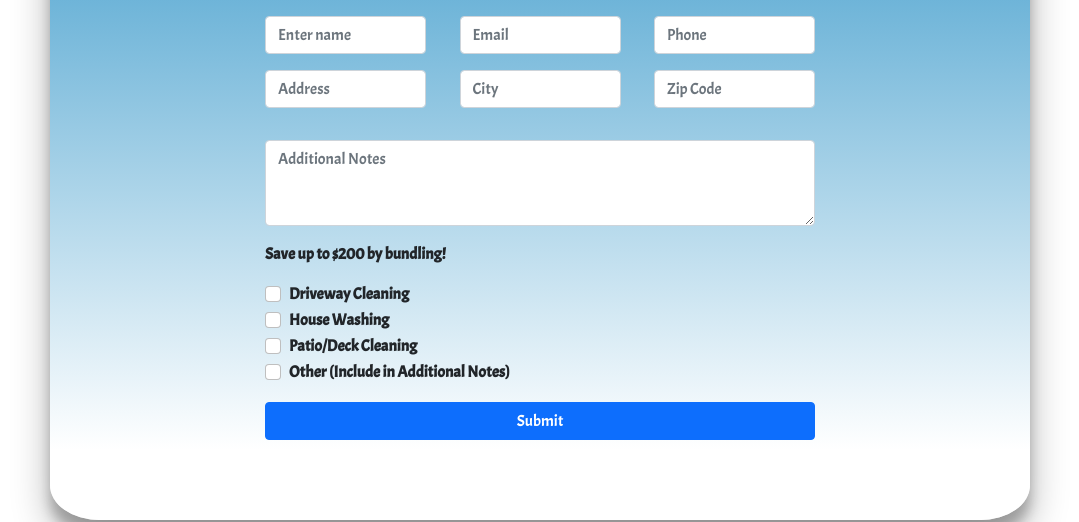
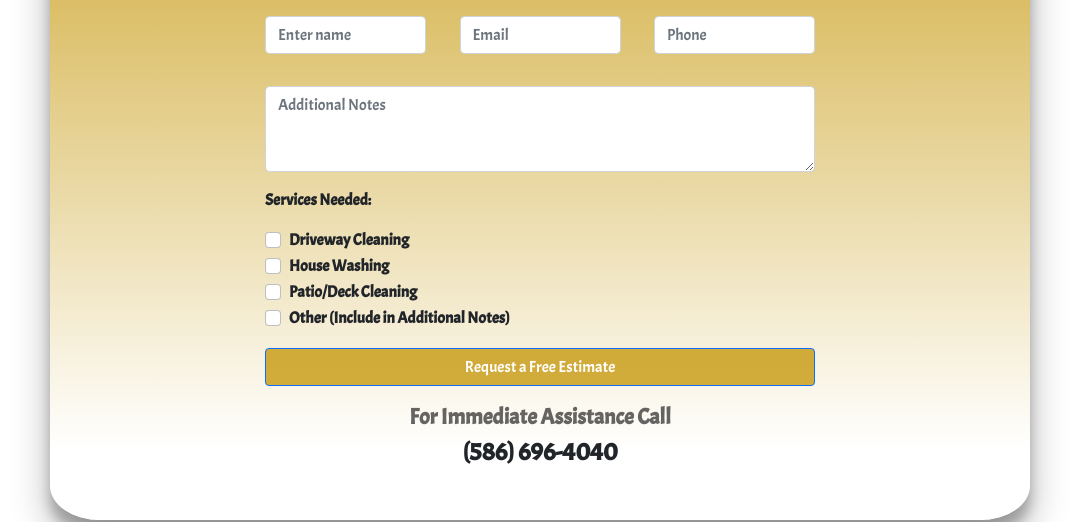
Before and after one commit to AGRTECH/alins-power-washing, a React (Create React App) app: page /contact in a window 1280 px wide. Shown: the part 244-766 px from the top of the page, without its empty margins (100-1179 px from the left). Built offline with nearby package versions, Linux system fonts and the light colour scheme.

Commit message:
landing page edits

```diff
--- a/src/components/App.module.css
+++ b/src/components/App.module.css
@@ -63,14 +63,32 @@
     to top,
     rgba(255, 255, 255, 0.8),
     rgba(255, 255, 255, 0.8) 10%,
-    rgba(30, 139, 195, 0.8) 90%,
-    rgba(30, 139, 195, 0.8)
+    rgba(199, 154, 17, 0.8) 90%,
+    rgba(199, 154, 17, 0.8)
   );
   background-size: cover;
   background-repeat: no-repeat;
   border-radius: 5%;
   box-shadow: rgba(0, 0, 0, 0.3) 0px 19px 38px,
     rgba(0, 0, 0, 0.22) 0px 15px 12px;
+}
+
+.submitButton {
+  background-color: rgba(199, 154, 17, 0.8);
+  margin-bottom: 15px;
+}
+
+.lighter {
+  color: rgba(0, 0, 0, 0.6);
+  text-align: center;
+  margin-bottom: 0px;
+  font-size: 22px;
+}
+
+.contactPhone {
+  font-weight: bold;
+  text-align: center;
+  font-size: 25px;
 }
 
 .contactName {
@@ -332,8 +350,8 @@
       to top,
       rgba(255, 255, 255, 0.8),
       rgba(255, 255, 255, 0.8) 10%,
-      rgba(30, 139, 195, 0.8) 90%,
-      rgba(30, 139, 195, 0.8)
+      rgba(199, 154, 17, 0.8) 90%,
+      rgba(199, 154, 17, 0.8)
     );
   }
 
@@ -415,8 +433,8 @@
       to top,
       rgba(255, 255, 255, 0.8),
       rgba(255, 255, 255, 0.8) 10%,
-      rgba(30, 139, 195, 0.8) 90%,
-      rgba(30, 139, 195, 0.8)
+      rgba(199, 154, 17, 0.8) 90%,
+      rgba(199, 154, 17, 0.8)
     );
   }
 
--- a/src/components/Contact.js
+++ b/src/components/Contact.js
@@ -80,7 +80,7 @@ const Contact = () => {
                 </Form.Group>
               </div>
               <div className={styles.nameAndEmail}>
-                <Form.Group className="mb-3" controlId="formBasicEmail">
+                {/* <Form.Group className="mb-3" controlId="formBasicEmail">
                   <Form.Control
                     onChange={(e) => {
                       setName(e.target.value);
@@ -101,9 +101,9 @@ const Contact = () => {
                     placeholder="City"
                     required
                   />
-                </Form.Group>
+                </Form.Group> */}
 
-                <Form.Group className="mb-3" controlId="formBasicPassword">
+                {/* <Form.Group className="mb-3" controlId="formBasicPassword">
                   <Form.Control
                     onChange={(e) => {
                       setEmail(e.target.value);
@@ -113,7 +113,7 @@ const Contact = () => {
                     placeholder="Zip Code"
                     required
                   />
-                </Form.Group>
+                </Form.Group> */}
               </div>
               <Form.Group
                 className="mb-3"
@@ -133,7 +133,7 @@ const Contact = () => {
                   placeholder="Additional Notes"
                 />
               </Form.Group>
-              <p>Save up to $200 by bundling!</p>
+              <p>Services Needed:</p>
               <Form.Group className="mb-3" controlId="formBasicCheckbox">
                 <Form.Check
                   type="checkbox"
@@ -157,12 +157,15 @@ const Contact = () => {
                 />
               </Form.Group>
               <Button
+                className={styles.submitButton}
                 variant="primary"
                 type="submit"
                 onClick={(e) => window.fbq("track", "Contact")}
               >
-                Submit
+                Request a Free Estimate
               </Button>
+              <p className={styles.lighter}>For Immediate Assistance Call</p>
+              <p className={styles.contactPhone}>(586) 696-4040</p>
             </Form>
           </div>
         </div>
```
